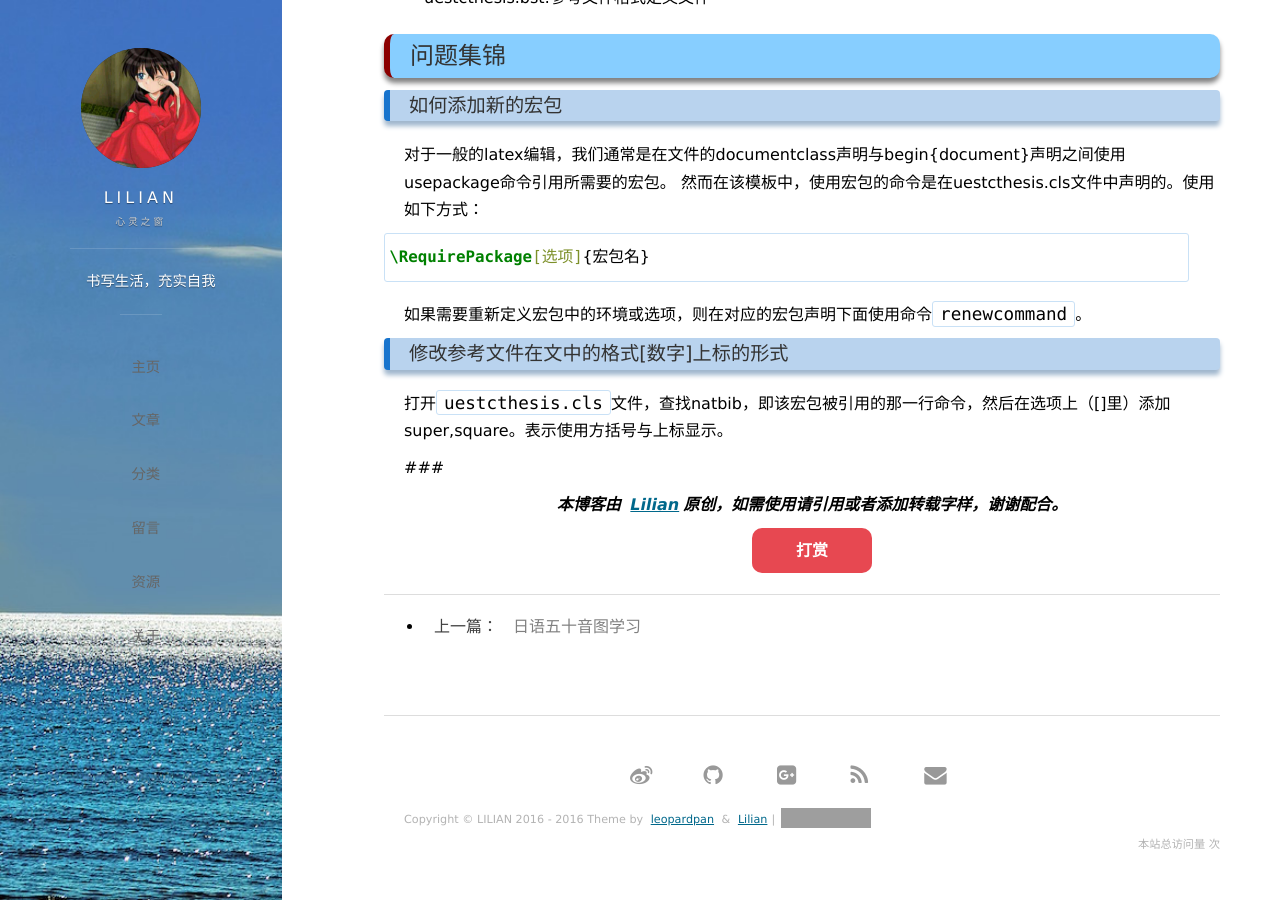
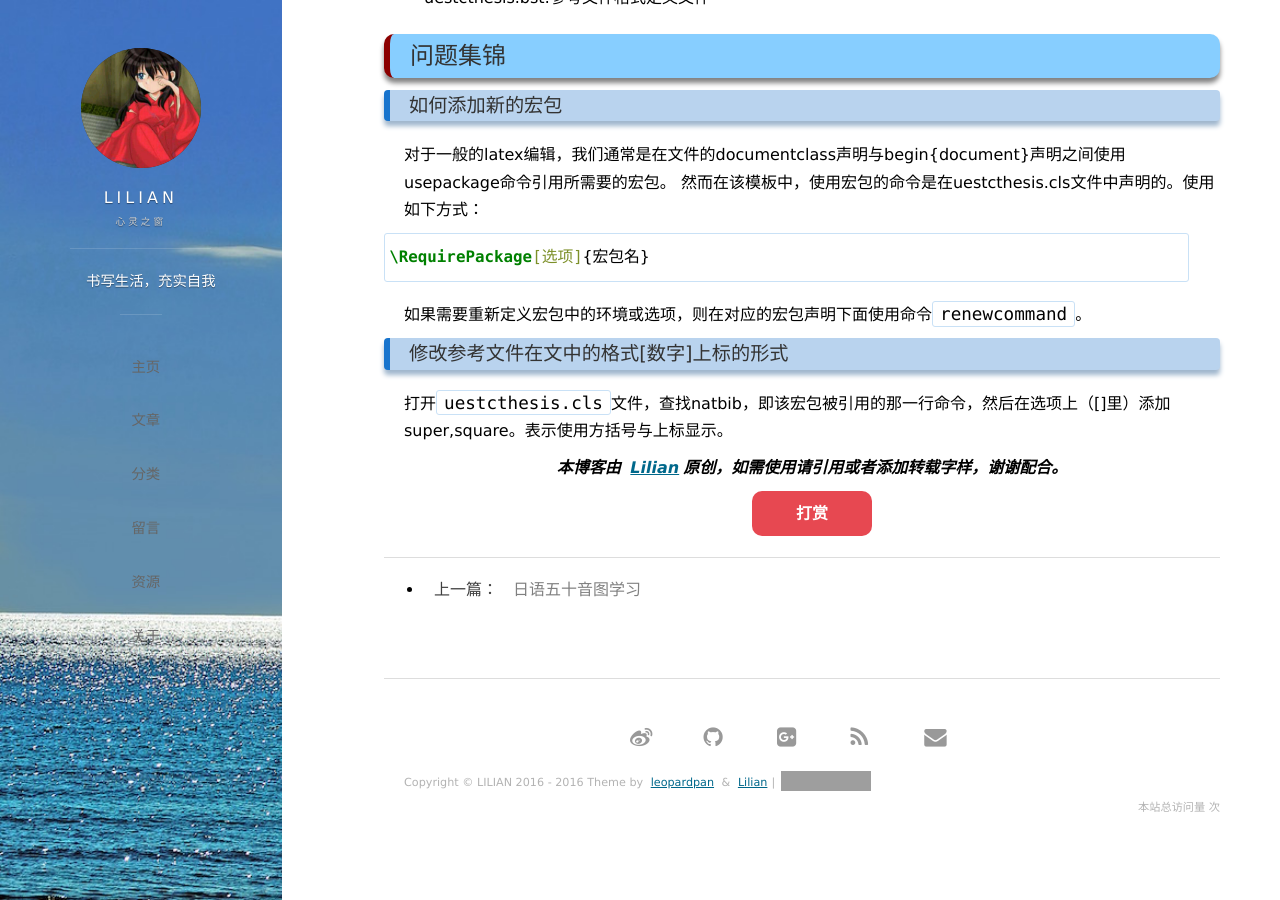
Before and after one commit to dearLilian/dearLilian.github.io, a Jekyll site: the page built from _posts/2016-12-30-how-to-use-uestcthesis.md, in a window 1280 px wide and 900 px high, scrolled down 1212 px. Built offline with Jekyll 4.4.1, drawn with Linux system fonts in a browser that asks for light colours; nearby versions of some CDN libraries; comment, search, counter and statistics services are not loaded; grey boxes are pictures that could not be loaded.

Commit message:
update....
update.....

````diff
--- a/_posts/2016-12-30-how-to-use-uestcthesis.md
+++ b/_posts/2016-12-30-how-to-use-uestcthesis.md
@@ -2,7 +2,7 @@
 layout: post
 title: UESTCthesis模板使用（持续更新）
 date: 2016-12-30
-tag: latex
+tag: Latex
 ---
 
 * TOC
@@ -63,6 +63,3 @@ UESTCthesis latex模板是时富军同学为了方便UESTCer们写毕业论文
 ### 修改参考文件在文中的格式[数字]上标的形式
 
 打开```uestcthesis.cls```文件，查找natbib，即该宏包被引用的那一行命令，然后在选项上（[]里）添加super,square。表示使用方括号与上标显示。
-
-
-###
````
